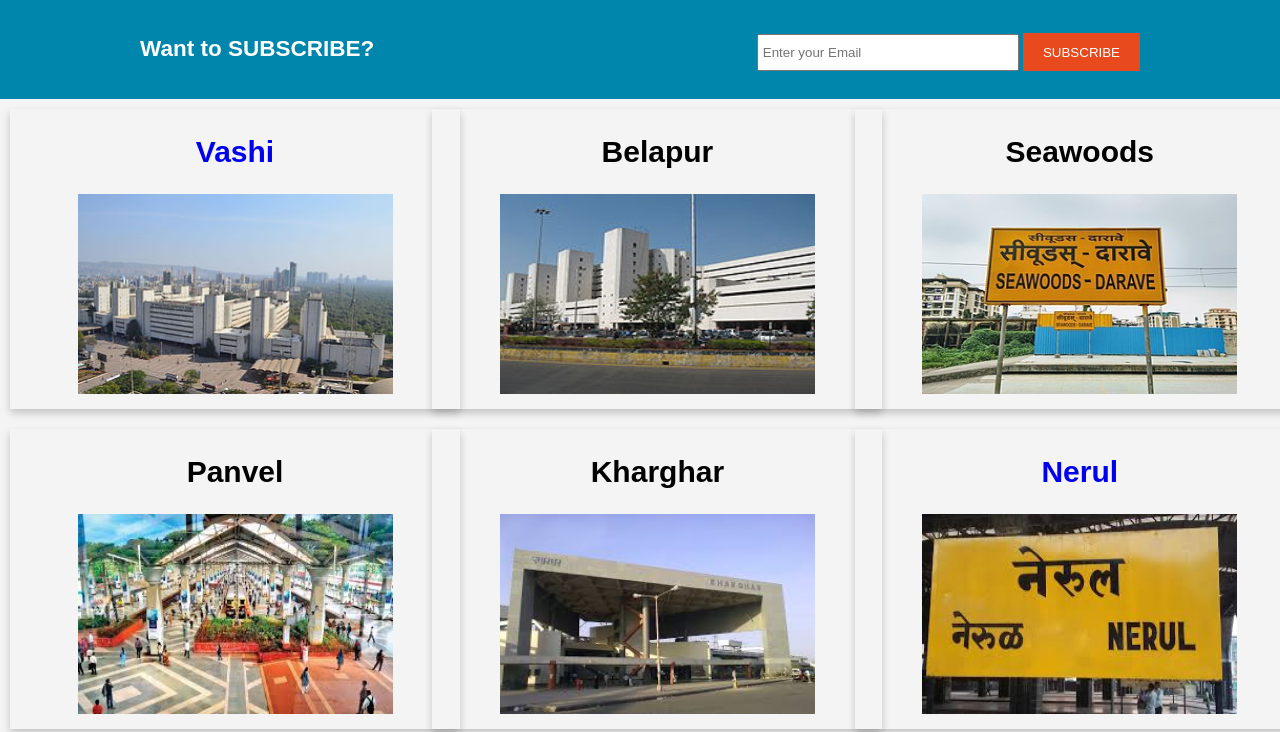
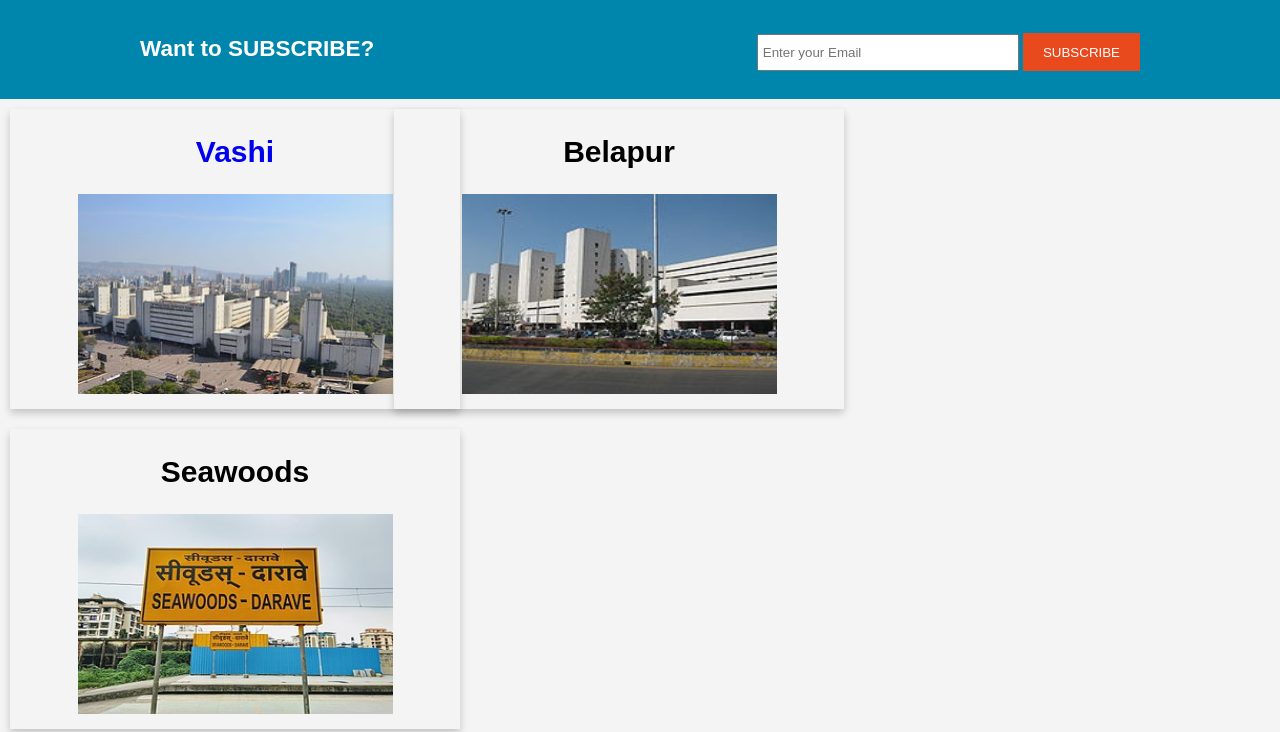
Before and after one commit to shubhamrajpurohit963/navimumbai, a plain HTML site: page index.html in a window 1280 px wide. Shown: the part 732-1464 px from the top of the page. Drawn offline with Linux system fonts and the light colour scheme.

Commit message:
changes in CSS

```diff
--- a/css/style.css
+++ b/css/style.css
@@ -130,7 +130,7 @@ color:white;
     flex-wrap: wrap;
     flex-direction: row;
     height: 100%;
-    width: 99%;
+    width: 60%;
     margin-top: 0px;
 }
 
```
